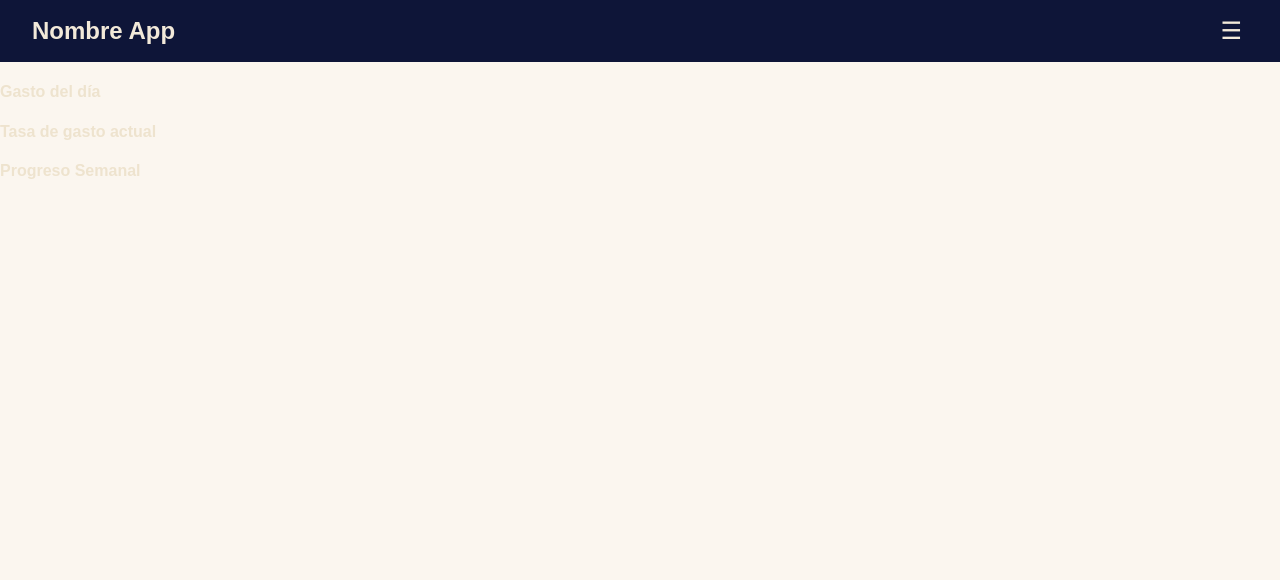
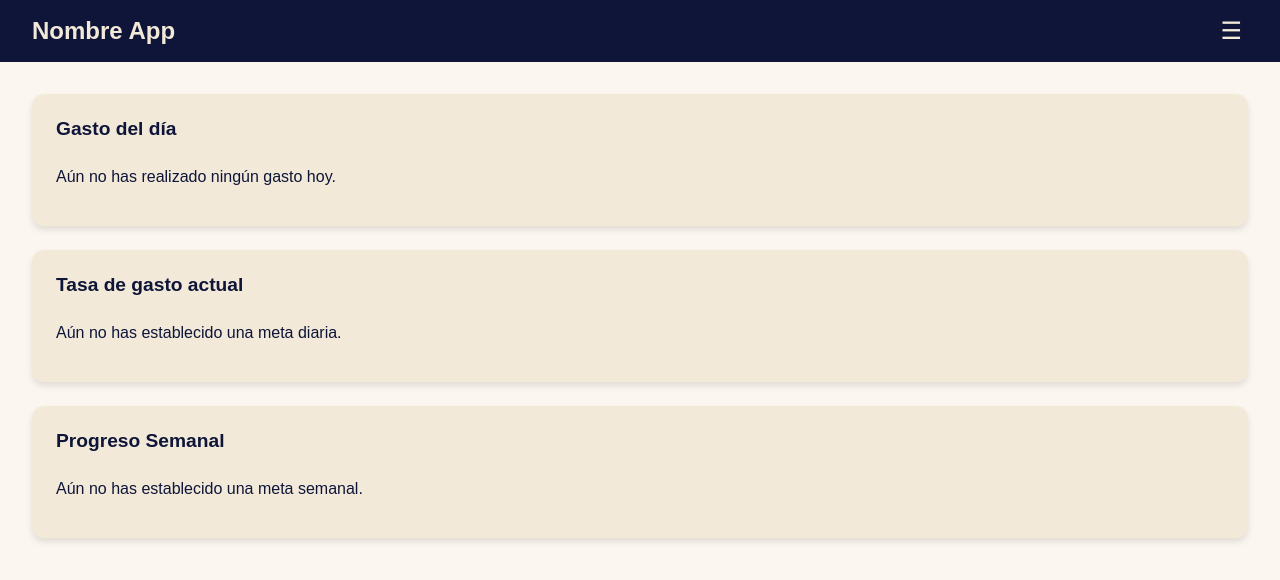
Before and after one commit to dvillas28/ING2030-frontend, a React (Vite) app: page /home in a window 1280 px wide. Shown: the top 580 px of the page. Built offline with nearby package versions, Linux system fonts and the light colour scheme.

Commit message:
fix feat vista principal

```diff
--- a/src/App.css
+++ b/src/App.css
@@ -71,7 +71,6 @@ header h2 {
     min-height: 100vh;
 }
 
-/*login*/
 .page-wrapper {
     min-height: 100vh;
     display: flex;
@@ -143,3 +142,39 @@ header h2 {
 .prompt {
     color: var(--accent-color);
 }
+
+.dashboard {
+    padding: 2rem;
+    display: flex;
+    flex-direction: column;
+    gap: 1.5rem;
+    background-color: var(--background-color);
+}
+
+.card {
+    background-color: var(--secondary-color);
+    padding: 1.5rem;
+    border-radius: 12px;
+    box-shadow: 0 4px 6px rgba(0, 0, 0, 0.1);
+    display: flex;
+    flex-direction: column;
+    gap: 0.75rem;
+}
+
+.card h4 {
+    margin: 0;
+    font-size: 1.2rem;
+    color: var(--primary-color);
+}
+
+.card p {
+    color: var(--primary-color);
+    font-size: 1rem;
+}
+
+.dashboard h2 {
+    font-size: 2rem;
+    color: var(--primary-color);
+    text-align: center;
+    margin-bottom: 2rem;
+}
--- a/src/Dashboard.jsx
+++ b/src/Dashboard.jsx
@@ -1,14 +1,38 @@
-function Dashboard() {
+import { useState } from 'react';
+
+function Dashboard({ user }) {
+    const [dailyGoal, setDailyGoal] = useState(null);
+    const [dailySpend, setDailySpend] = useState(0);
+    const [weeklyGoal, setWeeklyGoal] = useState(null);
+    const [weeklySpend, setWeeklySpend] = useState(0);
+
     return (
         <div className="dashboard">
             <div className="card">
                 <h4>Gasto del día</h4>
+                {dailySpend === 0 ? (
+                    <p>Aún no has realizado ningún gasto hoy.</p>
+                ) : (
+                    <p>Has gastado {dailySpend} hoy.</p>
+                )}
             </div>
             <div className="card">
                 <h4>Tasa de gasto actual</h4>
+                {dailyGoal ? (
+                    <p>Tu tasa de gasto es {dailySpend}%</p>
+                ) : (
+                    <p>Aún no has establecido una meta diaria.</p>
+                )}
             </div>
             <div className="card">
                 <h4>Progreso Semanal</h4>
+                {weeklyGoal ? (
+                    <div>
+                        <p>Has gastado {weeklySpend} de {weeklyGoal} esta semana.</p>
+                    </div>
+                ) : (
+                    <p className="message">Aún no has establecido una meta semanal.</p>
+                )}
             </div>
         </div>
     );
```
